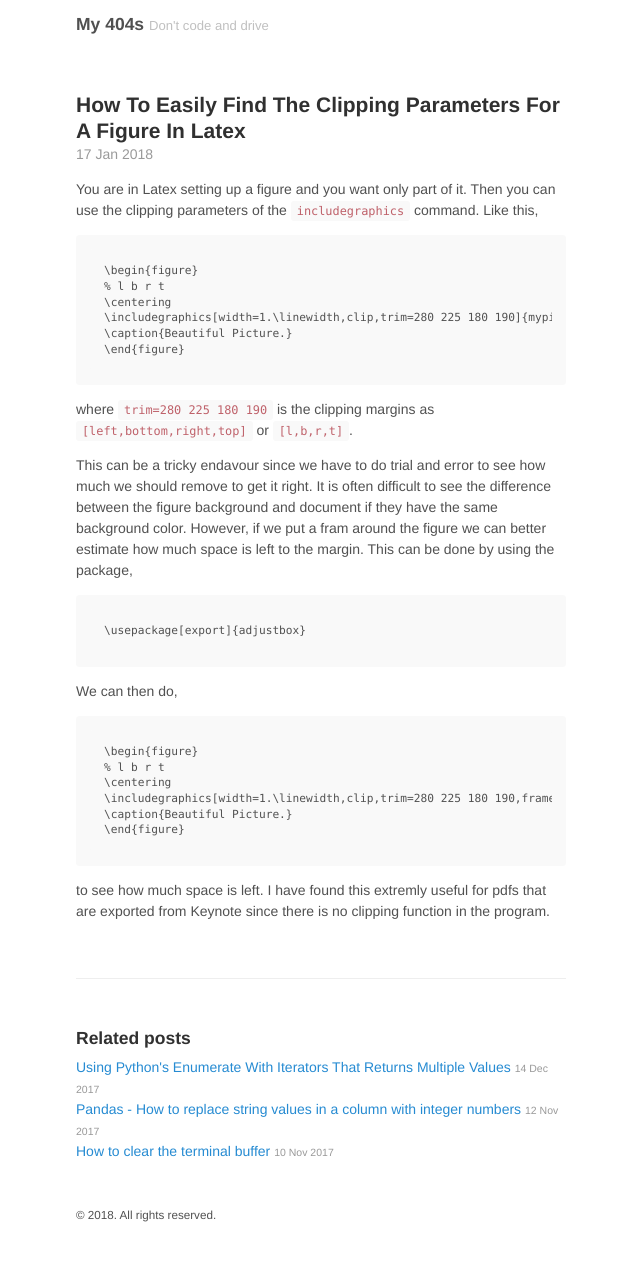
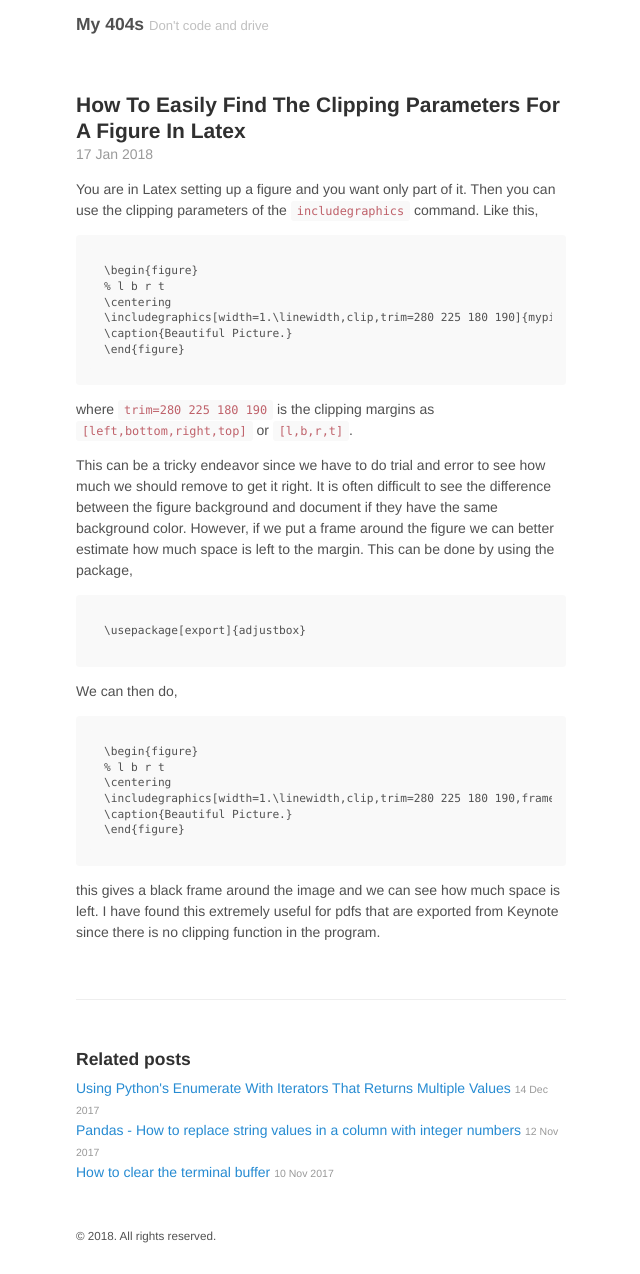
Before and after one commit to MartinHjelm/MartinHjelm.github.io, a Jekyll site: the page built from _posts/2018-01-17-Latex-Finding-the-right-clipping-of-an-figure.md, in a window 1280 px wide. Shown: the whole page, without its empty margins (319-959 px from the left). Built offline with Jekyll 4.4.1, drawn with Linux system fonts in a browser that asks for light colours; before the commit the page ends 1253 px from its top, so only the background shows below that.

Commit message:
Spelling fixes

```diff
--- a/_posts/2018-01-17-Latex-Finding-the-right-clipping-of-an-figure.md
+++ b/_posts/2018-01-17-Latex-Finding-the-right-clipping-of-an-figure.md
@@ -13,7 +13,7 @@ You are in Latex setting up a figure and you want only part of it. Then you can
 
 where `trim=280 225 180 190` is the clipping margins as `[left,bottom,right,top]` or `[l,b,r,t]`.
 
-This can be a tricky endavour since we have to do trial and error to see how much we should remove to get it right. It is often difficult to see the difference between the figure background and document if they have the same background color. However, if we put a fram around the figure we can better estimate how much space is left to the margin. This can be done by using the package,
+This can be a tricky endeavor since we have to do trial and error to see how much we should remove to get it right. It is often difficult to see the difference between the figure background and document if they have the same background color. However, if we put a frame around the figure we can better estimate how much space is left to the margin. This can be done by using the package,
 
     \usepackage[export]{adjustbox}
 
@@ -26,4 +26,4 @@ We can then do,
     \caption{Beautiful Picture.}
     \end{figure}
 
-to see how much space is left. I have found this extremly useful for pdfs that are exported from Keynote since there is no clipping function in the program.
+this gives a black frame around the image and we can see how much space is left. I have found this extremely useful for pdfs that are exported from Keynote since there is no clipping function in the program.
```
